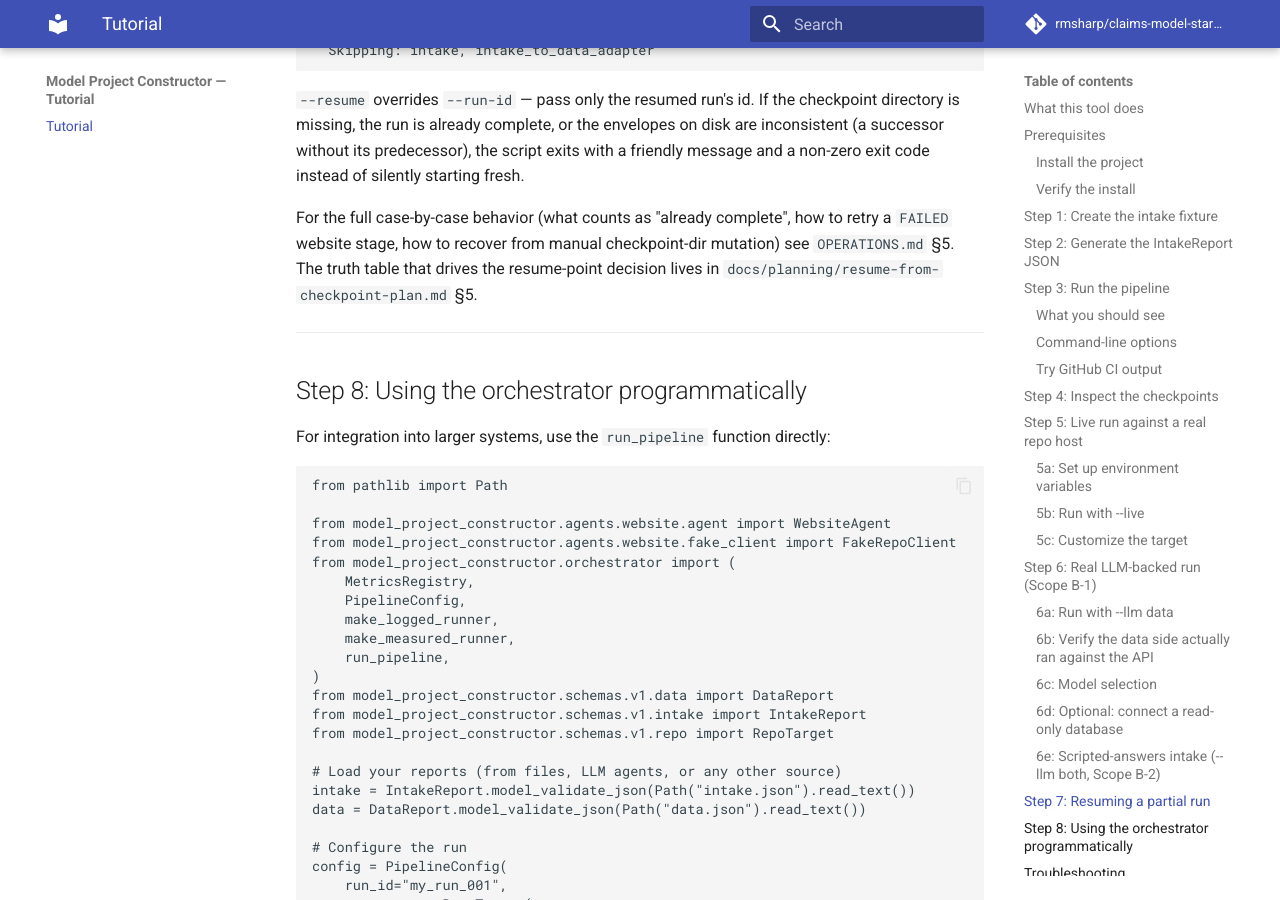
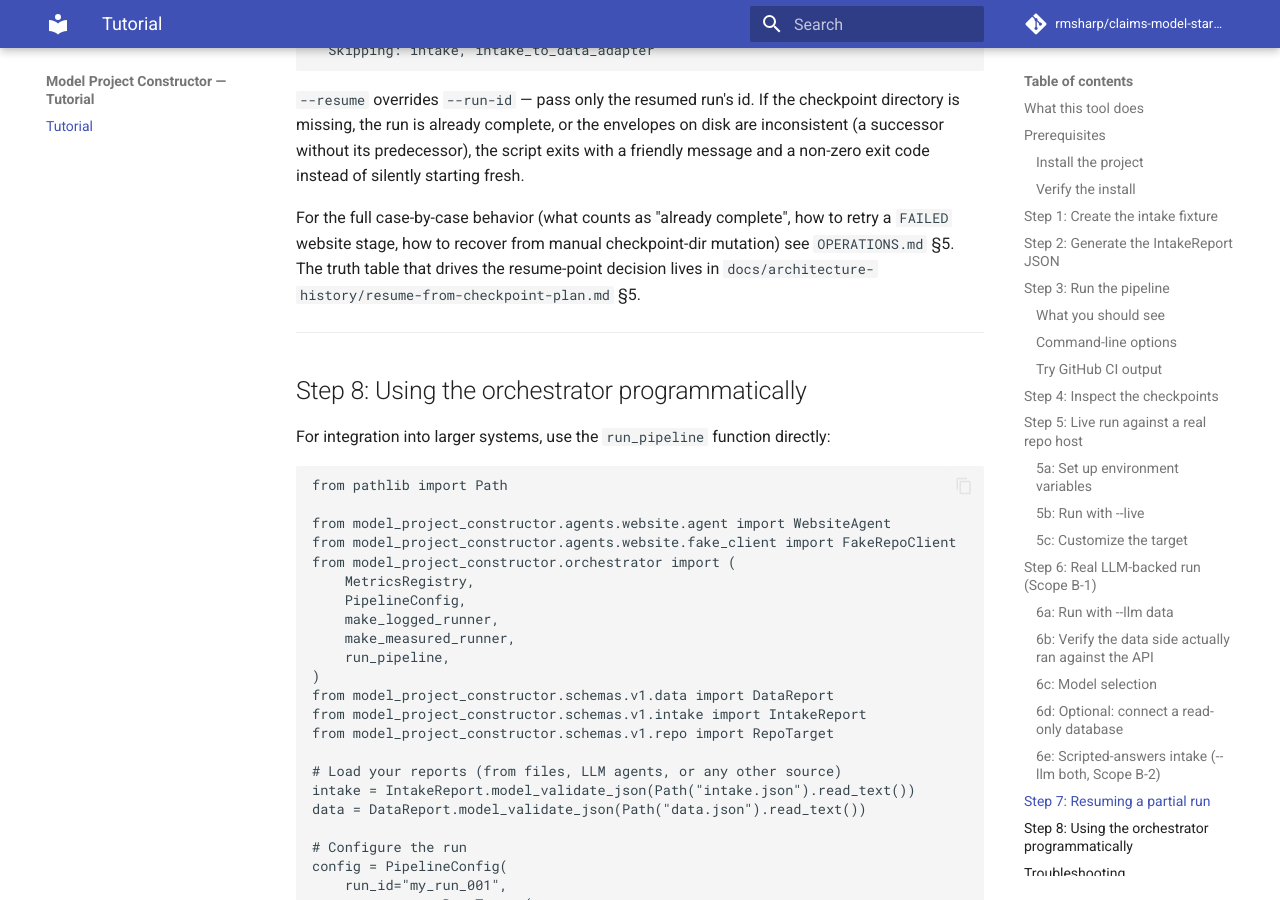
Before and after one commit to rmsharp/claims-model-starter, an MkDocs documentation site: the page built from docs/tutorial.md, in a window 1280 px wide and 900 px high, scrolled down 13822 px. Built offline with MkDocs 1.6.1 and Material for MkDocs 9.7.7, drawn with Linux system fonts in a browser that asks for light colours; comment, search, counter and statistics services are not loaded.

Commit message:
docs(architecture-history): archive 2 delivered plans (resume-from-checkpoint, scope-b) per PROJECT_CONVENTIONS §3
Both plans' primary scope is delivered (re-derived against the live tree):
- resume-from-checkpoint-plan.md: --resume shipped (Phases 1-3, S49-52); only
  optional Phase 4 (intake UI writes the envelope) deferred.
- scope-b-plan.md: B1+B2 shipped (real Anthropic intake/data via --llm data|both);
  B3 (Web UI bridge) superseded by the resume flow (resume plan §1.3).

git mv both to docs/architecture-history/ + prepend the §3 archive banner (dated
2026-06-12, the move date). Repoint 4 live root-doc references to the new path:
OPERATIONS.md:369, ROADMAP.md:9 + :79, docs/tutorial.md:593.

Deliberately left (precedent f09ea57/4b17ab2 + Learnings #32/#43): code
docstrings in src/tests/scripts/packages; cross-refs inside other active plans
(point-in-time evidence); the moved files' own internal cross-refs (frozen +
banner); CHANGELOG/SESSION_NOTES (append-only); Evolution.md wiki (full-rewrite-
only per §4.2 — self-corrects at next rewrite). Docs-only; no code/test/wiki
touched (gates unaffected, wiki hook does not fire). Verified: 4-lens adversarial
pass, 63 checks, 0 findings.

Co-Authored-By: Claude Opus 4.8 <noreply@anthropic.com>

```diff
--- a/docs/tutorial.md
+++ b/docs/tutorial.md
@@ -590,7 +590,7 @@ For the full case-by-case behavior (what counts as "already complete",
 how to retry a `FAILED` website stage, how to recover from manual
 checkpoint-dir mutation) see `OPERATIONS.md` §5. The truth table that
 drives the resume-point decision lives in
-`docs/planning/resume-from-checkpoint-plan.md` §5.
+`docs/architecture-history/resume-from-checkpoint-plan.md` §5.
 
 ---
 
```
Also changed, not shown: OPERATIONS.md (+1 -1 lines), ROADMAP.md (+2 -2 lines), docs/architecture-history/resume-from-checkpoint-plan.md (renamed from docs/planning/resume-from-checkpoint-plan.md, +2 -0 lines), docs/architecture-history/scope-b-plan.md (renamed from docs/planning/scope-b-plan.md, +2 -0 lines).
